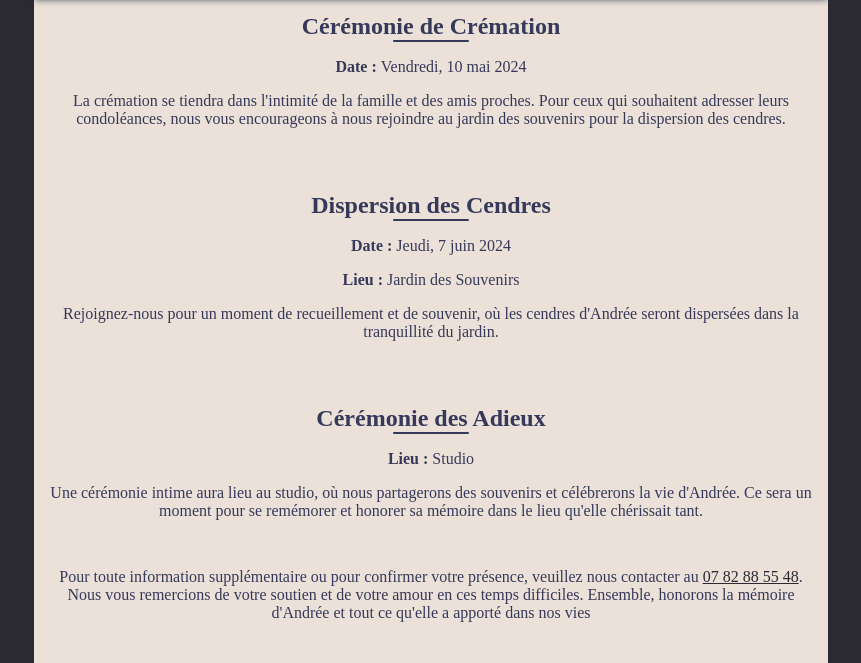
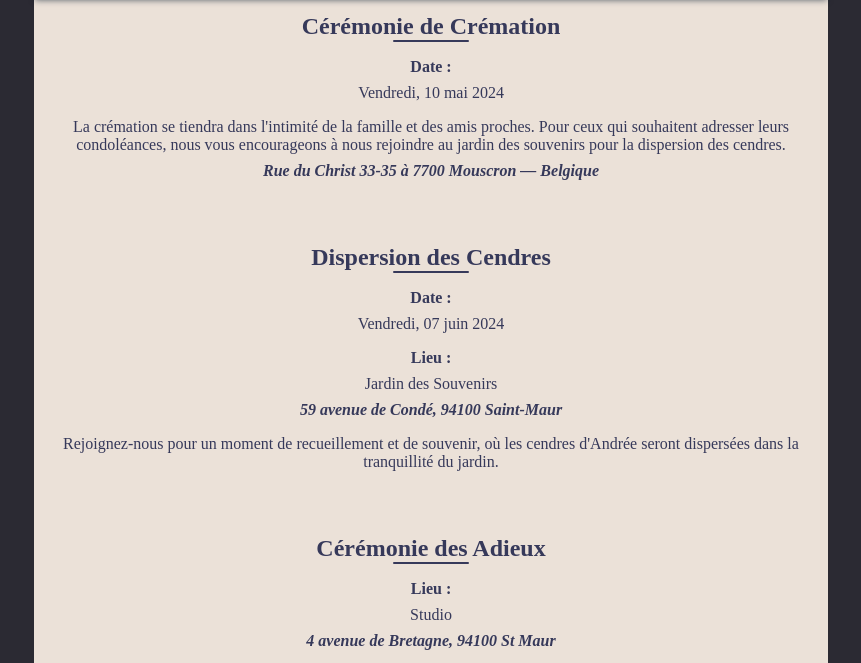
Before and after one commit to Nilyss/andree, a plain HTML site: page index.html in a window 1280 px wide. Shown: the part 83-746 px from the top of the page, without its empty margins (209-1070 px from the left). Drawn offline with Linux system fonts and the light colour scheme.

Commit message:
add picutres, and adress

```diff
--- a/index.html
+++ b/index.html
@@ -38,14 +38,18 @@
             proches. Pour ceux qui souhaitent adresser leurs condoléances, nous
             vous encourageons à nous rejoindre au jardin des souvenirs pour la
             dispersion des cendres.
+            <span>Rue du Christ 33-35 à 7700 Mouscron — Belgique</span>
           </li>
         </ul>
       </section>
       <section>
         <h2>Dispersion des Cendres</h2>
         <ul>
-          <li><strong>Date : </strong>Jeudi, 7 juin 2024</li>
-          <li><strong>Lieu : </strong>Jardin des Souvenirs</li>
+          <li><strong>Date : </strong>Vendredi, 07 juin 2024</li>
+          <li>
+            <strong>Lieu : </strong>Jardin des Souvenirs
+            <span>59 avenue de Condé, 94100 Saint-Maur</span>
+          </li>
           <li>
             Rejoignez-nous pour un moment de recueillement et de souvenir, où
             les cendres d'Andrée seront dispersées dans la tranquillité du
@@ -56,7 +60,10 @@
       <section>
         <h2>Cérémonie des Adieux</h2>
         <ul>
-          <li><strong>Lieu : </strong>Studio</li>
+          <li>
+            <strong>Lieu : </strong>Studio
+            <span>4 avenue de Bretagne, 94100 St Maur</span>
+          </li>
           <li>
             Une cérémonie intime aura lieu au studio, où nous partagerons des
             souvenirs et célébrerons la vie d'Andrée. Ce sera un moment pour se
--- a/public/scripts/pictures.js
+++ b/public/scripts/pictures.js
@@ -1,9 +1,15 @@
 const pictures = [
   "/andree/public/assets/images/4719BB41-4909-4865-96C2-01E776AFFB3F.jpeg",
+  "/andree/public/assets/images/29C05F0A-41F3-42A6-988E-784829E4E909.jpeg",
+  "/andree/public/assets/images/4728084A-F48F-4DCD-8E65-480DFA995E49.jpeg",
+  "/andree/public/assets/images/C6F2DA0D-50CC-4CAB-8B8A-B68E31EA7EAD.jpeg",
+  "/andree/public/assets/images/B8CB87CF-D3D2-41A7-8BE5-6A15790421FA.jpeg",
   "/andree/public/assets/images/F14F485C-5691-4F88-94AC-45993DCC2E80.jpeg",
   "/andree/public/assets/images/F6FAEFA4-D88A-449E-A7F4-C5D8A5FC70D4.jpeg",
   "/andree/public/assets/images/BC16B188-50F2-4D9F-BBCE-82F407AD6ED2.jpeg",
   "/andree/public/assets/images/C5305E65-D654-488D-9BD3-BE2525C71D1F.jpeg",
+  "/andree/public/assets/images/C0E553DD-4017-4233-A4D7-F1ECF0BC933A.jpeg",
+  "/andree/public/assets/images/56311F79-ECE2-4057-8A0E-3CE27538548C.jpeg",
 ];
 
 export default pictures;
--- a/public/styles/styles.css
+++ b/public/styles/styles.css
@@ -74,6 +74,16 @@ ul li:first-child {
 li {
   list-style: none;
   text-align: center;
+  display: flex;
+  flex-flow: column;
+  align-items: center;
+  justify-content: center;
+  gap: 0.5em;
+}
+
+li span {
+  font-style: italic;
+  font-weight: 700;
 }
 
 p {
```
Also changed, not shown: public/assets/images/29C05F0A-41F3-42A6-988E-784829E4E909.jpeg (added), public/assets/images/4728084A-F48F-4DCD-8E65-480DFA995E49.jpeg (added), public/assets/images/56311F79-ECE2-4057-8A0E-3CE27538548C.jpeg (added), public/assets/images/B8CB87CF-D3D2-41A7-8BE5-6A15790421FA.jpeg (added), public/assets/images/C0E553DD-4017-4233-A4D7-F1ECF0BC933A.jpeg (added), public/assets/images/C6F2DA0D-50CC-4CAB-8B8A-B68E31EA7EAD.jpeg (added), public/assets/images/F14F485C-5691-4F88-94AC-45993DCC2E80.jpeg, 3 other files.
